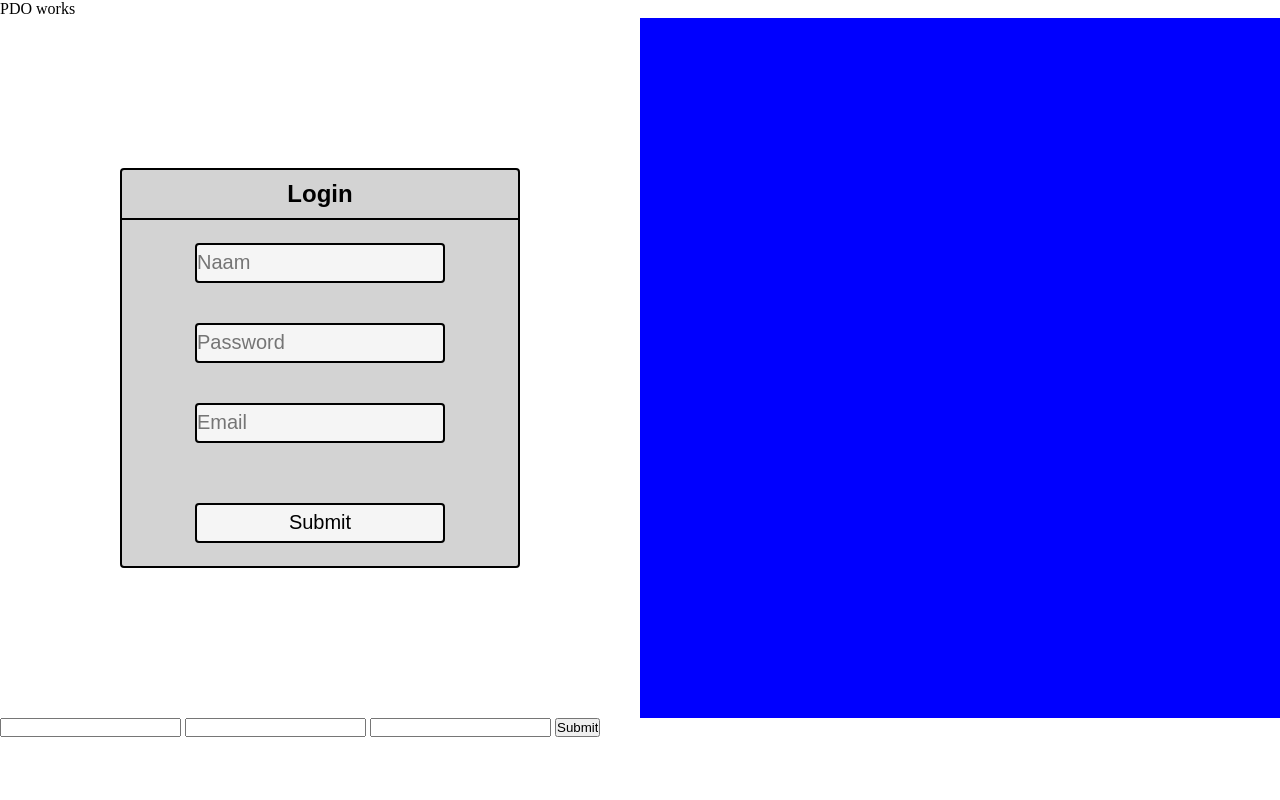
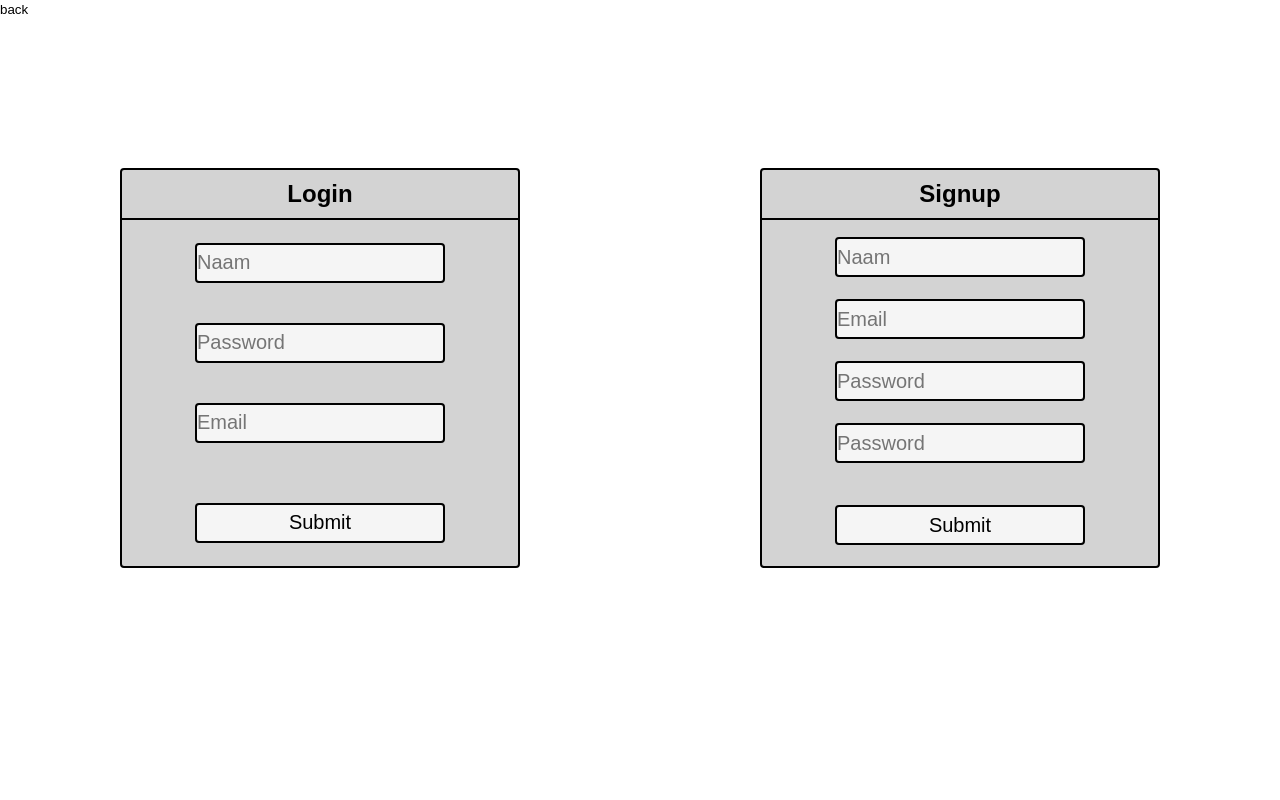
Before and after one commit to ThijmenLemmens/MiniCRUD-, a PHP site: page /login.php in a window 1280 px wide. Run offline with PHP 8.4, Linux system fonts and the light colour scheme; some libraries are stand-ins or nearby versions.

Commit message:
login af

```diff
--- a/PHPFile/Account.php
+++ b/PHPFile/Account.php
@@ -4,7 +4,7 @@ $conn = new PDO("mysql:host=localhost;dbname=pizza", 'root', '');
 
 try {
     $conn->setAttribute(PDO::ATTR_ERRMODE, PDO::ERRMODE_EXCEPTION);
-    echo "PDO works";
+//    echo "PDO works";
 } catch(PDOException $e) {
     echo "Connection failed: " . $e->getMessage();
 }
@@ -18,8 +18,12 @@ function redirect($url) {
     die();
 }
 
-function makeAccount($naam, $wachtwoord ,$email) {
+function makeAccount($naam, $wachtwoord, $wachtwoordcheck, $email) {
     global $conn, $error;
+    if (empty($wachtwoord) || empty($email) || empty($naam)) {
+        $error = "je moet alles invullen!";
+    } else {
+        if ($wachtwoord == $wachtwoordcheck) {
             $get = "SELECT * FROM accounts where email= '".$email."'";
             $result = $conn->prepare($get);
             $result->execute();
@@ -29,6 +33,10 @@ function makeAccount($naam, $wachtwoord ,$email) {
                 $sql = "INSERT INTO accounts (naam, wachtwoord, email) VALUES ('$naam', '$wachtwoord', '$email')";
                 $result = $conn->prepare($sql);
                 $result->execute();
+            }
+        } else {
+            $error = "wachtwoord moeten hetzelfde zijn!";
+        }
     }
 }
 
--- a/css/styles.css
+++ b/css/styles.css
@@ -33,6 +33,10 @@ button {
 
 .fontsize24 {
     font-size: 24px;
+}
+
+.backend_button {
+
 }
 
 .center_boven {
@@ -254,6 +258,21 @@ button {
     font-size: 20px;
 }
 
-.blauw {
-    background-color: blue;
+.signup_input_plek {
+    margin-top: 12px;
+    width: 100%;
+    height: 50px;
 }
+
+@media only screen and (max-width: 920px) {
+    .main_login_signup {
+        justify-content: center;
+        align-items: center;
+        flex-direction: column;
+        height: 800px;
+    }
+
+    .login_signup_place {
+        margin-top: 20px;
+    }
+}
--- a/login.php
+++ b/login.php
@@ -7,20 +7,25 @@ session_start();
 
 $error = printError();
 
-$naam = '';
+$_SESSION['naam'] = '';
 $wachtwoord = '';
+$wachtwoordcheck = '';
 $email = '';
 
 if (isset($_POST['loginsubmit'])) {
-    $naam = $_POST['naam'];
+    $_SESSION['naam'] = $_POST['naam'];
     $wachtwoord = $_POST['wachtwoord'];
     $email = $_POST['email'];
-    login($naam, $wachtwoord, $email);
+    login($_SESSION['naam'], $wachtwoord, $email);
 }
 
-//if (isset()) {
-//
-//}
+if (isset($_POST['signupsubmit'])) {
+    $_SESSION['naam'] = $_POST['naam'];
+    $wachtwoord = $_POST['wachtwoord'];
+    $wachtwoord = $_POST['wachtwoordcheck'];
+    $email = $_POST['email'];
+    makeAccount($_SESSION['naam'], $wachtwoord, $wachtwoordcheck, $email);
+}
 
 ?>
 <!doctype html>
@@ -34,6 +39,9 @@ if (isset($_POST['loginsubmit'])) {
     <title>Login / Signup</title>
 </head>
 <body>
+<div class="backbuttonplace">
+    <a href="index.php"><button class="">back</button></a>
+</div>
 <main class="main_login_signup">
     <div class="login_signup_place center">
         <div class="login_block">
@@ -60,16 +68,32 @@ if (isset($_POST['loginsubmit'])) {
         </div>
     </div>
     <div class="login_signup_place center blauw">
-        <div class="">
-
+        <div class="login_block">
+            <div class="text_place center">
+                <h2 class="fontcontact"> Signup </h2>
+            </div>
+            <form action="" method="post">
+                <div class="signup_input_plek center">
+                    <input class="clearforms style_input" type="text" placeholder="Naam" name="naam">
+                </div>
+                <div class="signup_input_plek center">
+                    <input class="clearforms style_input" type="email" placeholder="Email" name="email">
+                </div>
+                <div class="signup_input_plek center">
+                    <input class="clearforms style_input" type="password" placeholder="Password" name="wachtwoord">
+                </div>
+                <div class="signup_input_plek center">
+                    <input class="clearforms style_input" type="password" placeholder="Password" name="wachtwoordcheck">
+                </div>
+                <div class="login_error_plek">
+                    <p> <?php echo $error ?> </p>
+                </div>
+                <div class="signup_input_plek center">
+                    <input class="clearforms style_input" type="submit" name="signupsubmit">
+                </div>
+            </form>
         </div>
     </div>
 </main>
-<form action="" method="post">
-    <input type="text" name="naam">
-    <input type="password" name="wachtwoord">
-    <input type="email" name="email">
-    <input type="submit" name="loginsubmit">
-</form>
 </body>
 </html>
```
Also changed, not shown: testfile.php (added, +25 -0 lines). Lines whose indentation alone changed are shown as unchanged.
